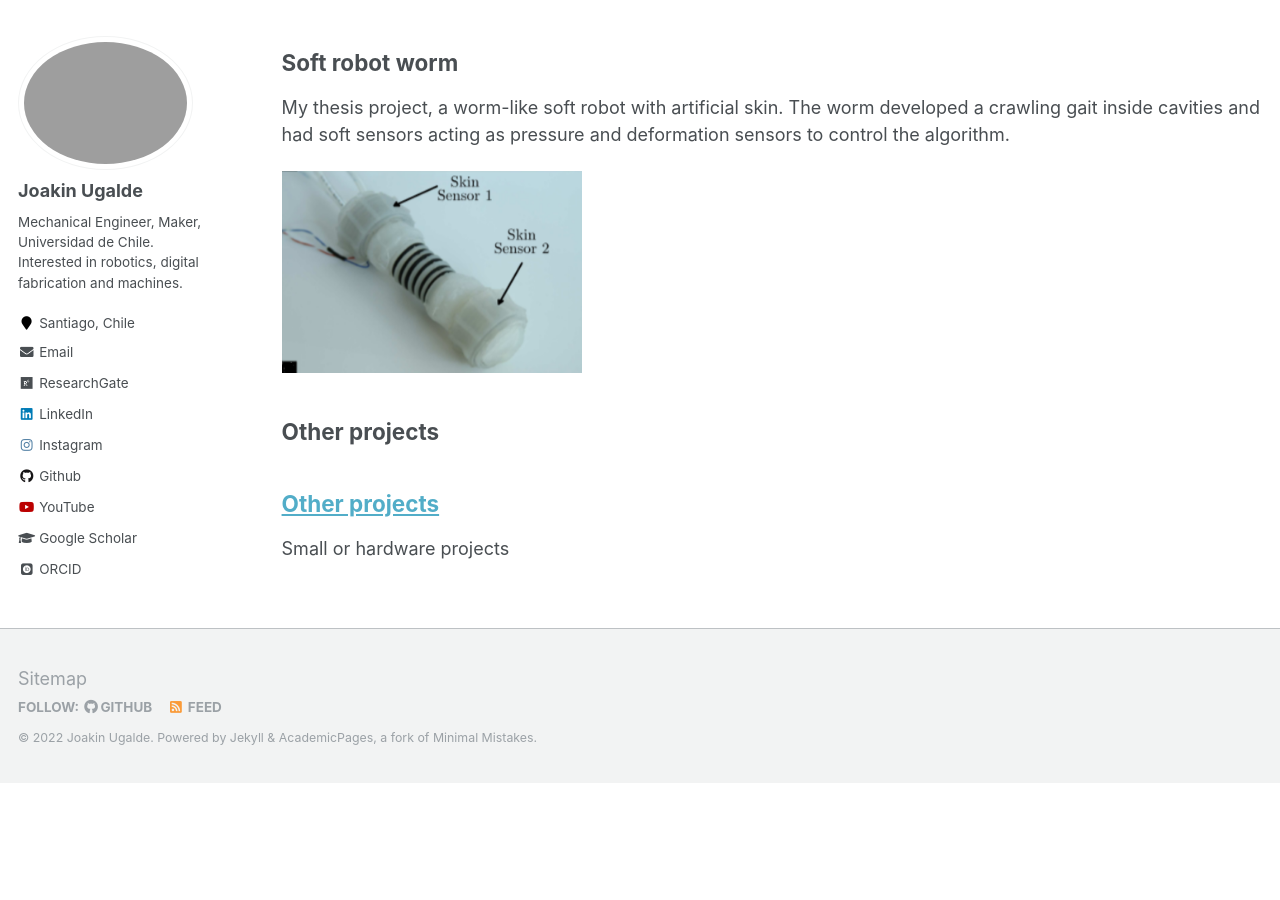
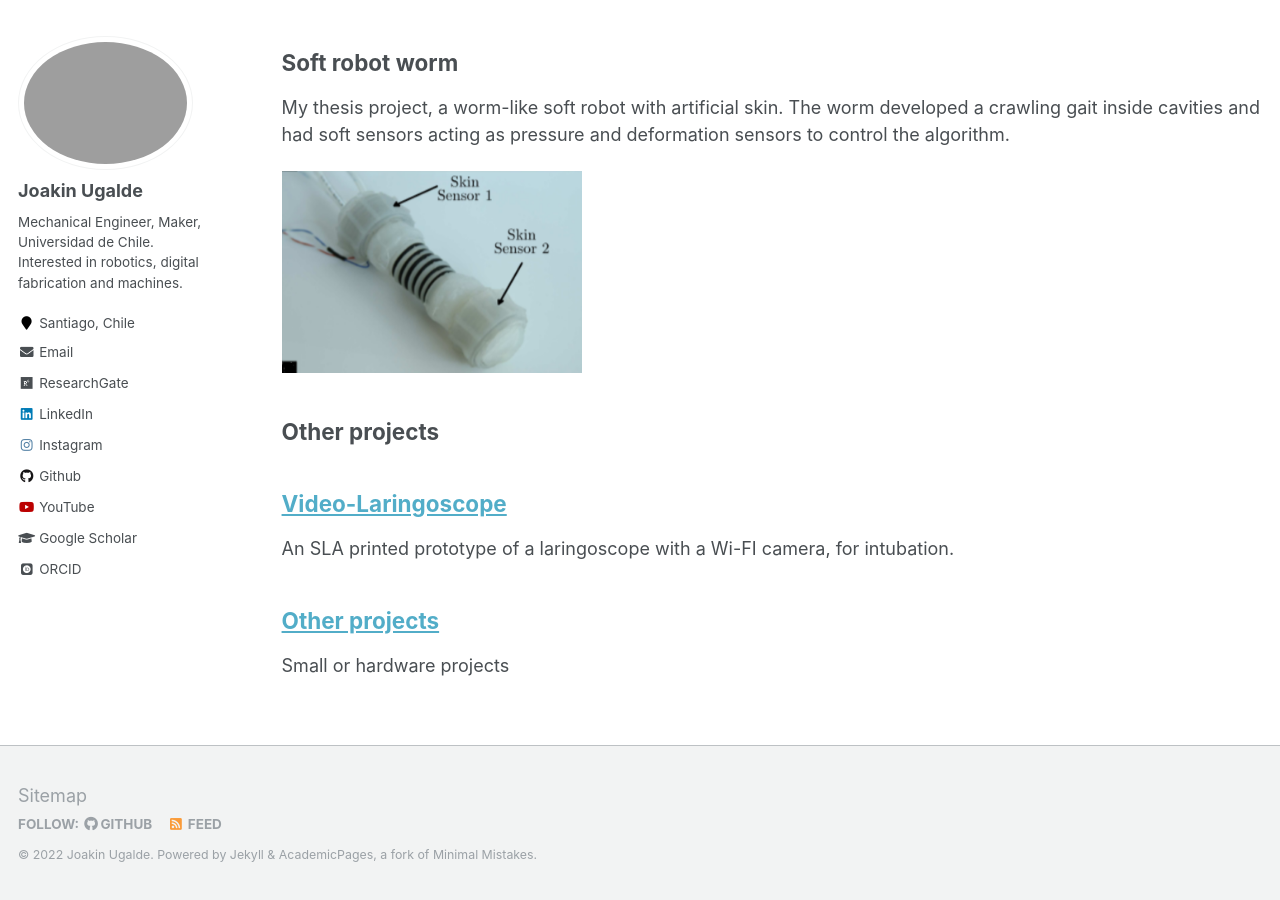
Before and after one commit to jkugalde/jkugalde.github.io, a Jekyll site: the page built from _pages/portfolio.md, in a window 1280 px wide and 900 px high, scrolled down 1975 px. Built offline with Jekyll 4.4.1, drawn with Linux system fonts in a browser that asks for light colours; some web fonts are replaced; before the commit the page ends 2758 px from its top, so only the background shows below that.

Commit message:
other projects

```diff
--- a/_pages/portfolio.md
+++ b/_pages/portfolio.md
@@ -37,6 +37,7 @@ My thesis project, a worm-like soft robot with artificial skin. The worm develop
 
 <img src="/images/softwo.png" width="300">
 
+
 ## Other projects
 
 {% include base_path %}
--- /dev/null
+++ b/_portfolio/laringoscope.md
@@ -0,0 +1,12 @@
+---
+title: "Video-Laringoscope"
+excerpt: "An SLA printed prototype of a laringoscope with a Wi-FI camera, for intubation."
+collection: projects
+---
+
+## Resume
+
+An SLA printed prototype of a laringoscope with a Wi-FI wireless camera, for intubation. I cannot add more info as the project is still confidential. Printed in a Form2, the body is Dental SG resine, some mould were made with Clear resine to produce silicone seals.
+
+<img src="/images/laringo.png" width="750">
+---
```
